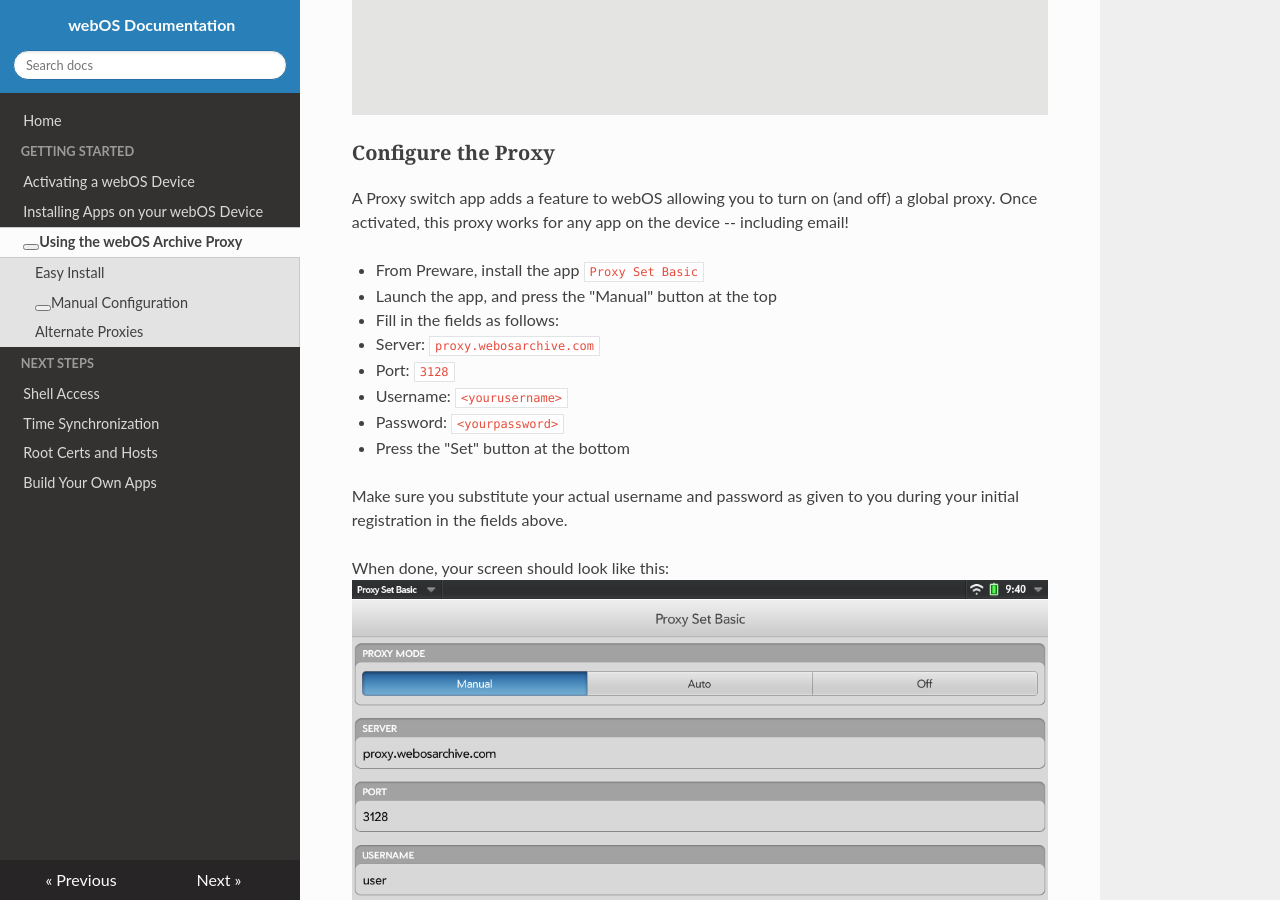
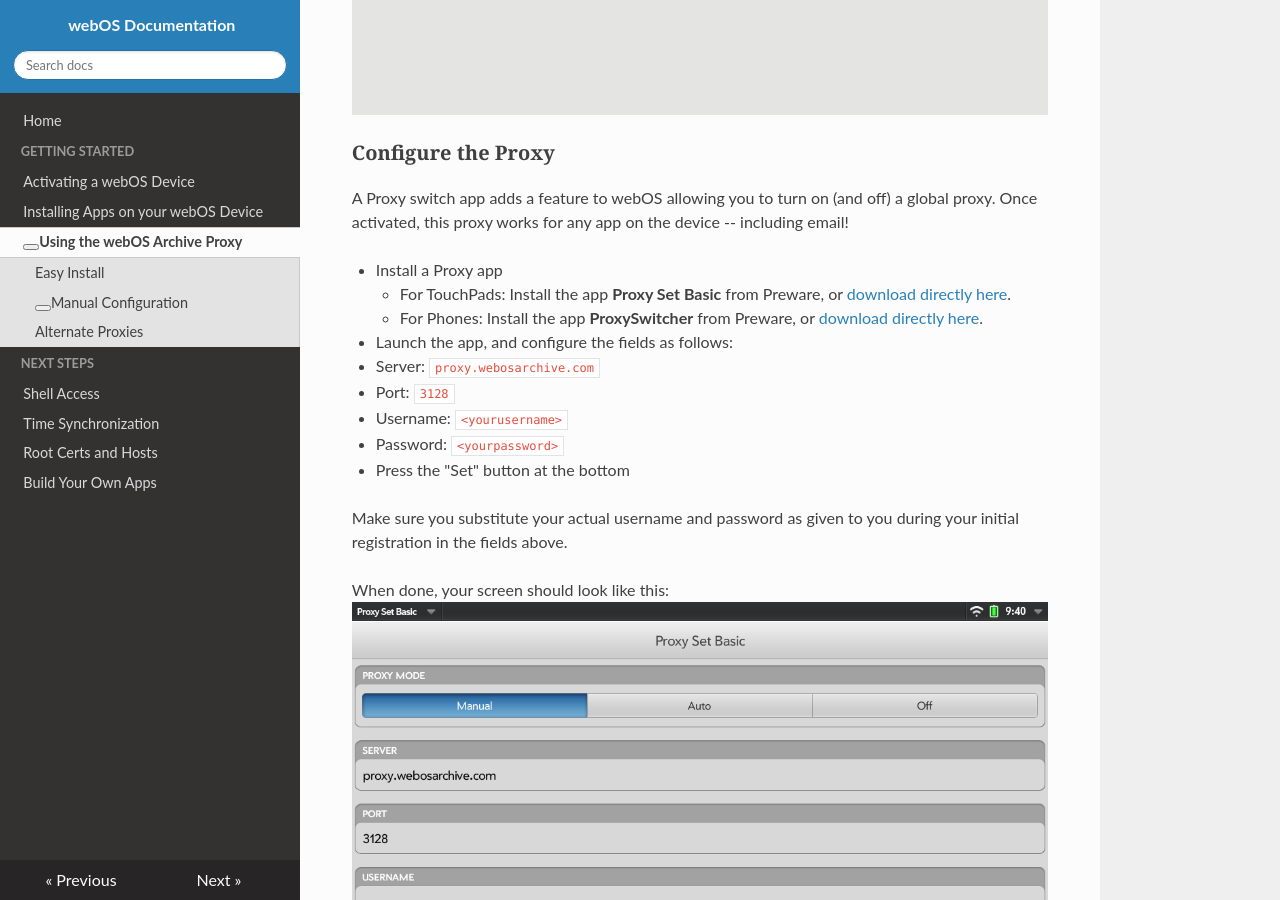
Before and after one commit to webOSArchive/webos-docs, an MkDocs documentation site: the page built from docs/proxysetup.md, in a window 1280 px wide and 900 px high, scrolled down 1730 px. Built offline with MkDocs 1.6.1, drawn with Linux system fonts in a browser that asks for light colours; nearby versions of some CDN libraries; some web fonts are replaced; library files that are not in the unit come from our copies; some of the changed text lies outside the part shown.

Commit message:
add proxy links

```diff
--- a/docs/proxysetup.md
+++ b/docs/proxysetup.md
@@ -41,9 +41,10 @@ The webOS Archive Certificate is a single certificate you must install in order
 
 A Proxy switch app adds a feature to webOS allowing you to turn on (and off) a global proxy. Once activated, this proxy works for any app on the device -- including email!
 
-* From Preware, install the app `Proxy Set Basic`
-* Launch the app, and press the "Manual" button at the top
-* Fill in the fields as follows:
+* Install a Proxy app
+    + For TouchPads: Install the app **Proxy Set Basic** from Preware, or [download directly here](http://www.webosarchive.com/proxy/com.palm.com.verusora.touchpad.proxysetbasic_1.1.1_all.ipk).
+    + For Phones: Install the app **ProxySwitcher** from Preware, or [download directly here](http://www.webosarchive.com/proxy/com.palm.proxyswitcher_1.2.0_all.ipk).
+* Launch the app, and configure the fields as follows:
 * Server: `proxy.webosarchive.com`
 * Port: `3128`
 * Username: `<yourusername>`
```
Also changed, not shown: other parts of docs/proxysetup.md (+1 -1 lines), docs/sdkpdk.md (+2 -0 lines).
